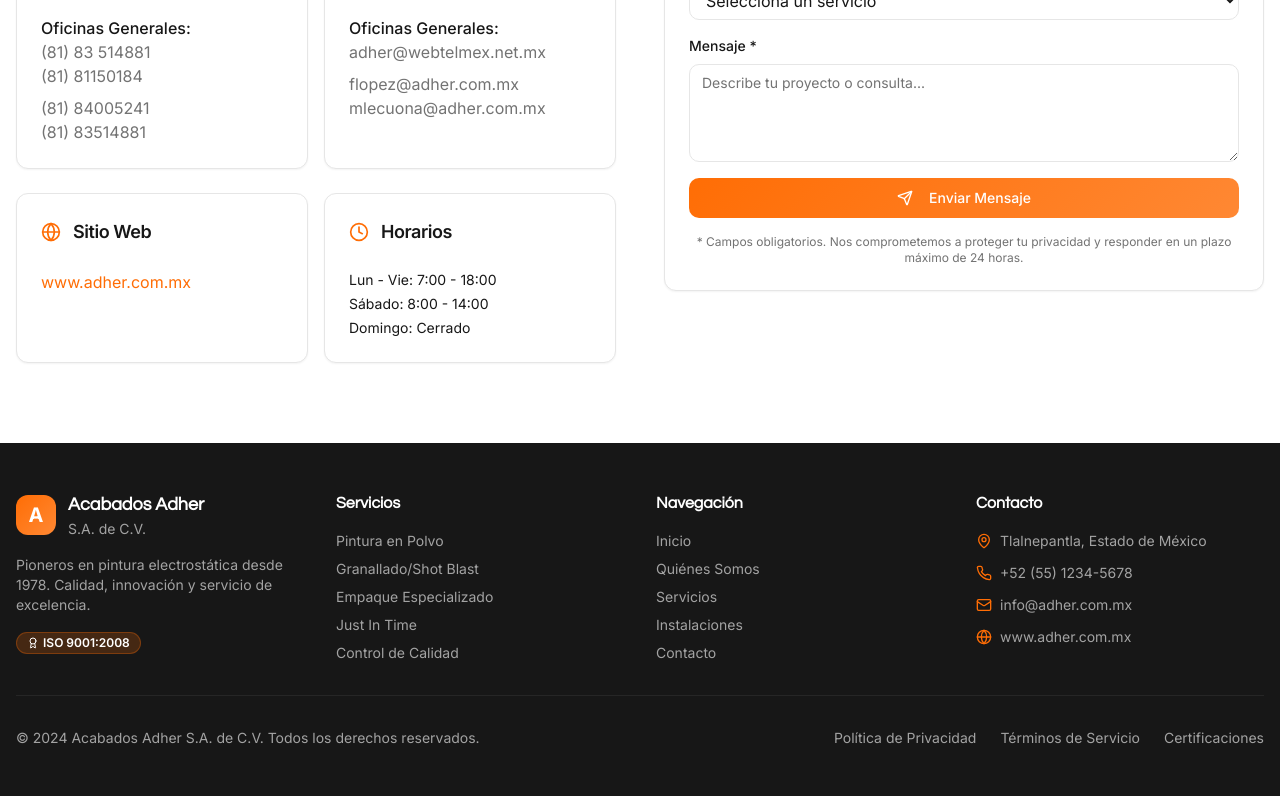
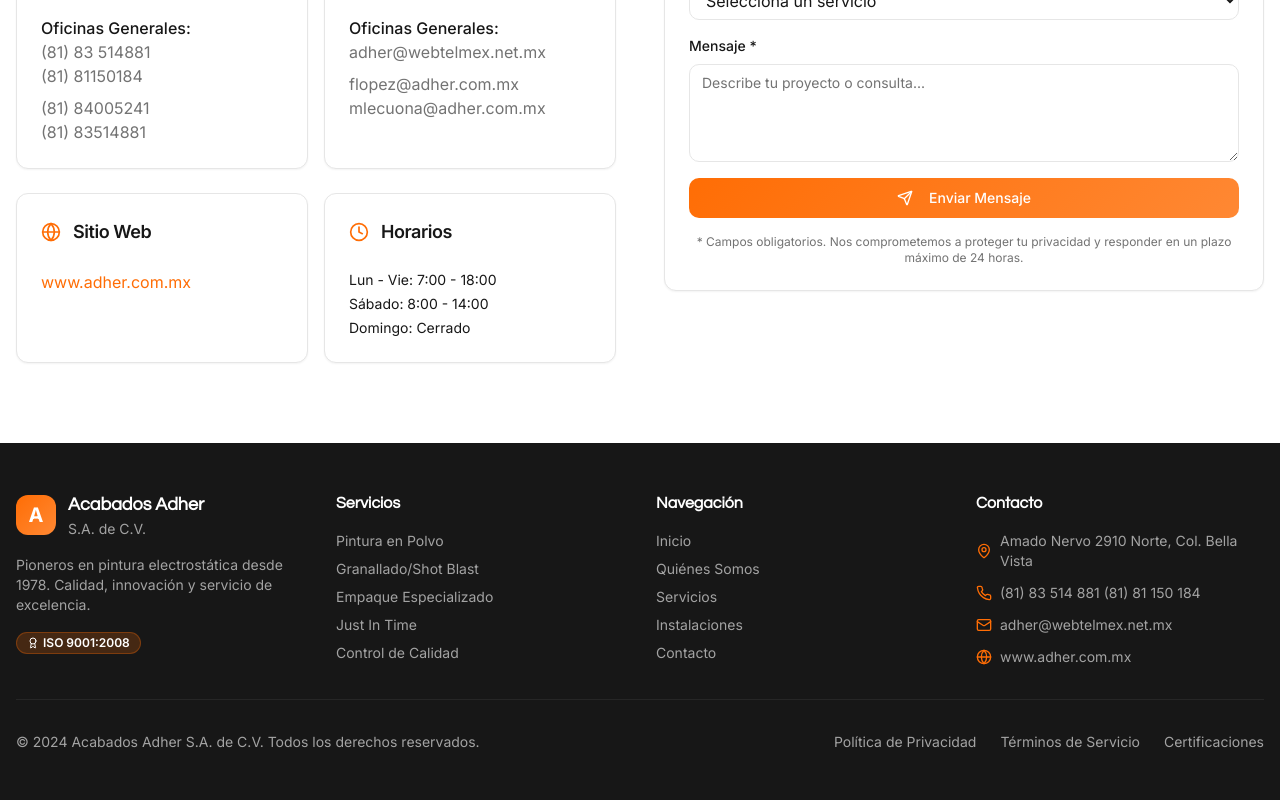
Before and after one commit to ADHERmx/adher-corporate-web-mirror, a React (Vite) app: page / in a window 1280 px wide. Shown: the part 4239-5039 px from the top of the page. Built offline with nearby package versions, Linux system fonts and the light colour scheme; the HTML template or start-up script is replaced by a standard one.

Commit message:
Visual edit in Lovable

```diff
--- a/src/components/Footer.tsx
+++ b/src/components/Footer.tsx
@@ -1,9 +1,7 @@
 import { Badge } from "@/components/ui/badge";
 import { Award, Mail, Phone, MapPin, Globe } from "lucide-react";
-
 const Footer = () => {
-  return (
-    <footer className="bg-gray-900 text-white py-12">
+  return <footer className="bg-gray-900 text-white py-12">
       <div className="container mx-auto px-4">
         <div className="grid md:grid-cols-4 gap-8">
           {/* Company Info */}
@@ -97,24 +95,20 @@ const Footer = () => {
             <ul className="space-y-3 text-sm text-gray-400">
               <li className="flex items-center">
                 <MapPin className="w-4 h-4 mr-2 text-primary flex-shrink-0" />
-                <span>Tlalnepantla, Estado de México</span>
+                <span>Amado Nervo 2910 Norte, Col. Bella Vista</span>
               </li>
               <li className="flex items-center">
                 <Phone className="w-4 h-4 mr-2 text-primary flex-shrink-0" />
-                <span>+52 (55) 1234-5678</span>
+                <span>(81) 83 514 881
+(81) 81 150 184</span>
               </li>
               <li className="flex items-center">
                 <Mail className="w-4 h-4 mr-2 text-primary flex-shrink-0" />
-                <span>info@adher.com.mx</span>
+                <span>adher@webtelmex.net.mx</span>
               </li>
               <li className="flex items-center">
                 <Globe className="w-4 h-4 mr-2 text-primary flex-shrink-0" />
-                <a
-                  href="https://www.adher.com.mx"
-                  target="_blank"
-                  rel="noopener noreferrer"
-                  className="hover:text-primary transition-colors"
-                >
+                <a href="https://www.adher.com.mx" target="_blank" rel="noopener noreferrer" className="hover:text-primary transition-colors">
                   www.adher.com.mx
                 </a>
               </li>
@@ -134,8 +128,6 @@ const Footer = () => {
           </div>
         </div>
       </div>
-    </footer>
-  );
+    </footer>;
 };
-
 export default Footer;
```
